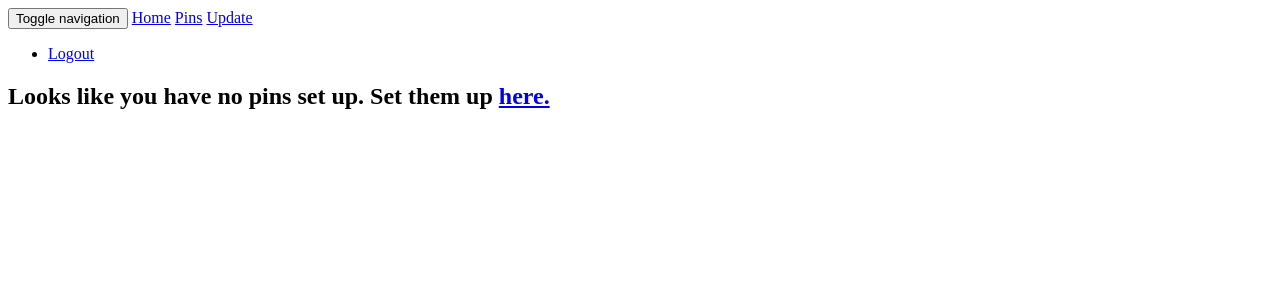
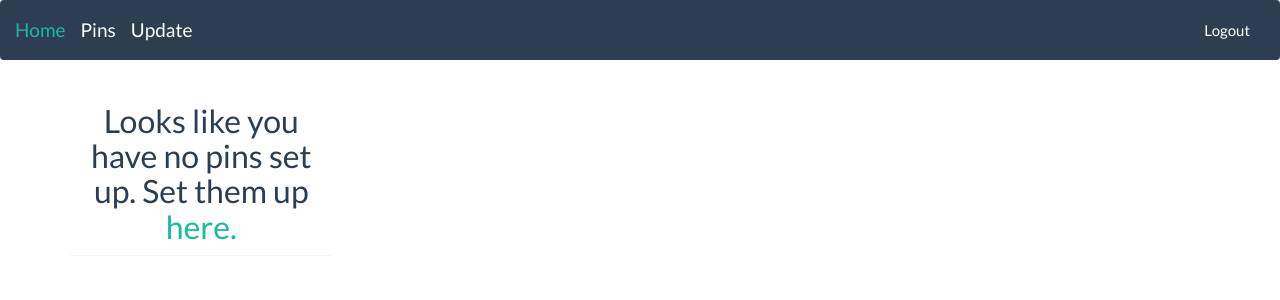
Before and after one commit to parkourben99/PiController, a Django app: page / in a window 1280 px wide. Shown: the top 300 px of the page. Run offline with Django 3.2, Linux system fonts and the light colour scheme; the visitor is signed in with stand-in values (Sample User, id 1); data that the repository does not hold is empty; some libraries are stand-ins or nearby versions.

Commit message:
format css

```diff
--- a/static/css/style.css
+++ b/static/css/style.css
@@ -1,11 +1,12 @@
-@import 'roboto.css'
-@import 'font-awesome.min.css'
-@import 'bootstrap.min.css'
+@import 'roboto.css';
+@import 'font-awesome.min.css';
+@import 'bootstrap.min.css';
 
-body
+body{
   background-color #1a8fb4
   font-family 'Roboto', sans-serif
   font-size 14px
+}
 
 .pad-all{
    padding: 15px;
@@ -48,7 +49,7 @@ body
     .arm
       width 40px
       height 65px
-      background-image url('https://dash.readme.io/img/owl-login-arm.png')
+      background-image url('../img/owl-login-arm.png')
       position absolute
       left 20px
       top 40px
```
Also changed, not shown: static/img/owl-login-arm.png (added).
